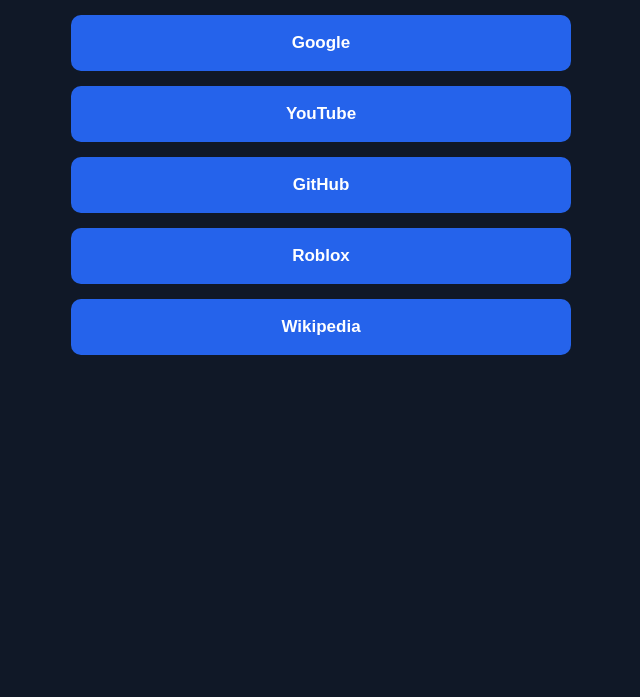
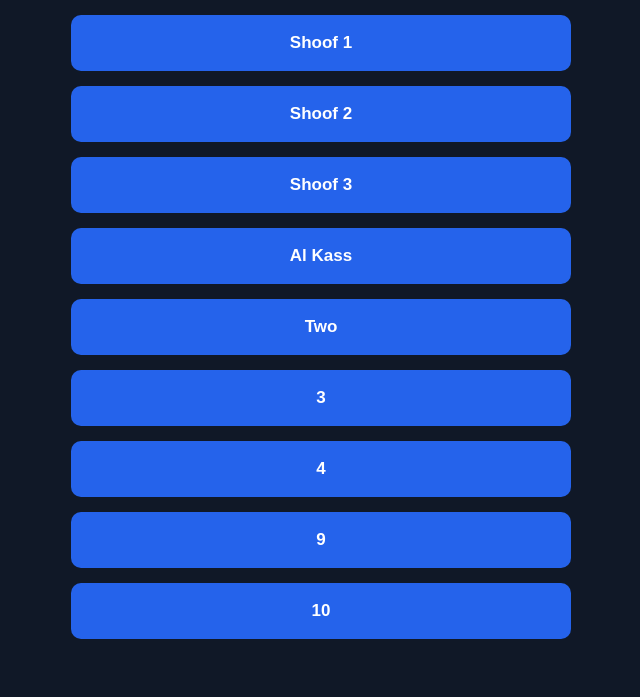
Before and after one commit to ryanthofferson1/ryanthofferson1.github.io, a plain HTML site: page index.html in a window 1280 px wide. Shown: the part 103-800 px from the top of the page, without its empty margins (319-959 px from the left). Drawn offline with Linux system fonts and the light colour scheme.

Commit message:
Change title and headings to 'TV Channels'

```diff
--- a/index.html
+++ b/index.html
@@ -4,7 +4,7 @@
 <head>
     <meta charset="UTF-8">
     <meta name="viewport" content="width=device-width, initial-scale=1.0">
-    <title>My Links</title>
+    <title>TV Channels</title>
 
     <style>
         * {
@@ -55,28 +55,48 @@
 
 <body>
 
-    <h1>My Links</h1>
+    <h1>TV Channels</h1>
 
     <div class="button-container">
 
-        <a class="link-button" href="https://google.com">
-            Google
+        <!-- SHOOF CHANNELS -->
+
+        <a class="link-button" href="https://liveakgrns.alkassdigital.net/hls/live/20003219/shooflivevssaua/hdntl=exp=1795262277~acl=%2f*~data=hdntl~hmac=83b58c91ae8467c9b911617063a98b60acf8535bf9f523ee9ab1e1ca16ab579d/master1080.m3u8">
+            Shoof 1
         </a>
 
-        <a class="link-button" href="https://youtube.com">
-            YouTube
+        <a class="link-button" href="https://liveakgrns.alkassdigital.net/hls/live/20003219/shoof2/hdntl=exp=1795262311~acl=%2f*~data=hdntl~hmac=b0214a559c7d0b83a5d6301ecd9416c49a8b88af09100e3b147c558de9b148a0/master720.m3u8">
+            Shoof 2
         </a>
 
-        <a class="link-button" href="https://github.com">
-            GitHub
+        <a class="link-button" href="https://liveakgrns.alkassdigital.net/hls/live/20003219/shoof3/hdntl=exp=1795262344~acl=%2f*~data=hdntl~hmac=f7735b0a07b2224a369c45f14499606706094b1a2f96a6e8cc3bd6ae40a869eb/master720.m3u8">
+            Shoof 3
         </a>
 
-        <a class="link-button" href="https://roblox.com">
-            Roblox
+        <!-- AL KASS CHANNELS -->
+
+        <a class="link-button" href="#" onclick="alert('Al Kass channel 1 URL has not been configured yet.'); return false;">
+            Al Kass
         </a>
 
-        <a class="link-button" href="https://wikipedia.org">
-            Wikipedia
+        <a class="link-button" href="https://liveeu-gcps.alkassdigital.net/alkass2-p/20261025T005556Z/mux_video_1080p_ts/hdntl=exp=1795262391~acl=%2f*~data=hdntl~hmac=c9d57ab18ade572d410e908254c74c17cfb3708541518c112d655c6d0b8a5ff3/index-1.m3u8">
+            Two
+        </a>
+
+        <a class="link-button" href="https://liveeu-gcps.alkassdigital.net/alkass3-p/20261027T044756Z/mux_video_1080p_ts/hdntl=exp=1795262437~acl=%2f*~data=hdntl~hmac=a05cfd4d1e4c4fa487c336824638864d383e3518e2d772da1f5426c47cd6f86b/index-1.m3u8">
+            3
+        </a>
+
+        <a class="link-button" href="https://liveeu-gcps.alkassdigital.net/alkass4-p/20261024T164909Z/mux_video_1080p_ts/hdntl=exp=1795262476~acl=%2f*~data=hdntl~hmac=882b9fe1392e89c56ff18576e2fa977605beee81564e62a7b6a8797ffbf4eeb6/index-1.m3u8">
+            4
+        </a>
+
+        <a class="link-button" href="https://liveakgrns.alkassdigital.net/hls/live/20003219/alkass9/hdntl=exp=1795262677~acl=%2f*~data=hdntl~hmac=b7d966721172a7466232de9b8708d88e667e0ddd9e74035b1c0f729fb939ecde/master1080.m3u8">
+            9
+        </a>
+
+        <a class="link-button" href="https://liveakgrns.alkassdigital.net/hls/live/20003219/alkass10/hdntl=exp=1795262700~acl=%2f*~data=hdntl~hmac=2e1f78d43ee31f86c0969e86f467f2d04dbe2b38626835e2a61c0e27b381e99a/master1080.m3u8">
+            10
         </a>
 
     </div>
```
